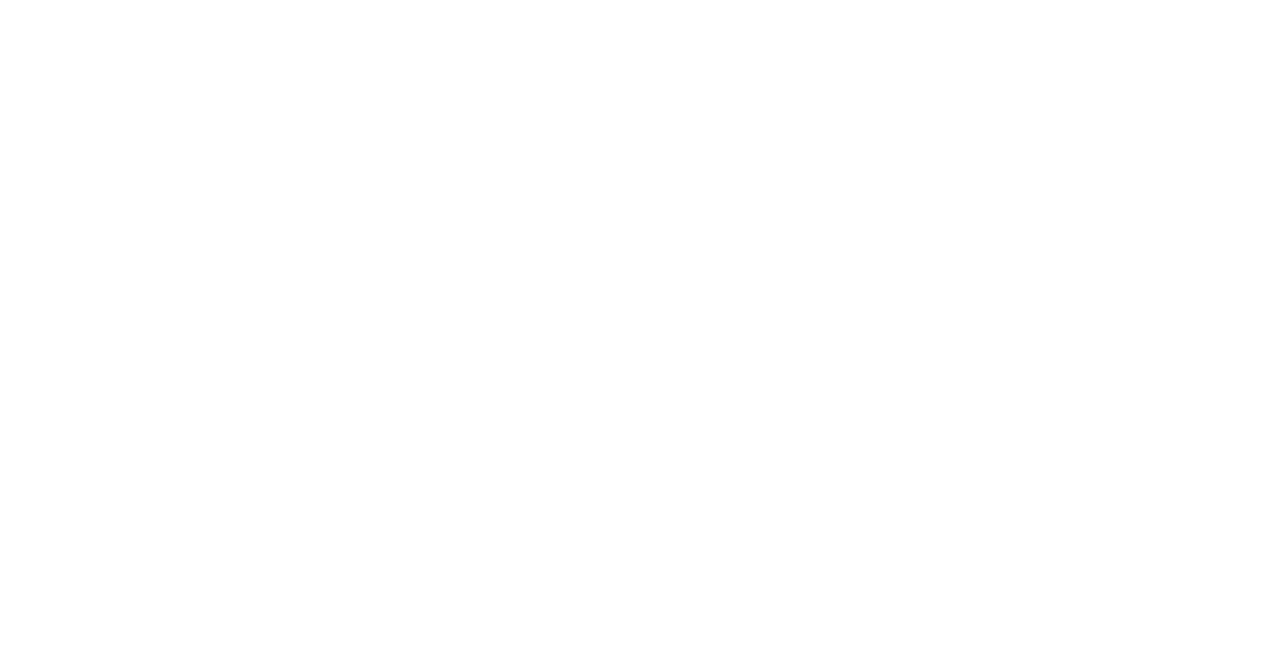
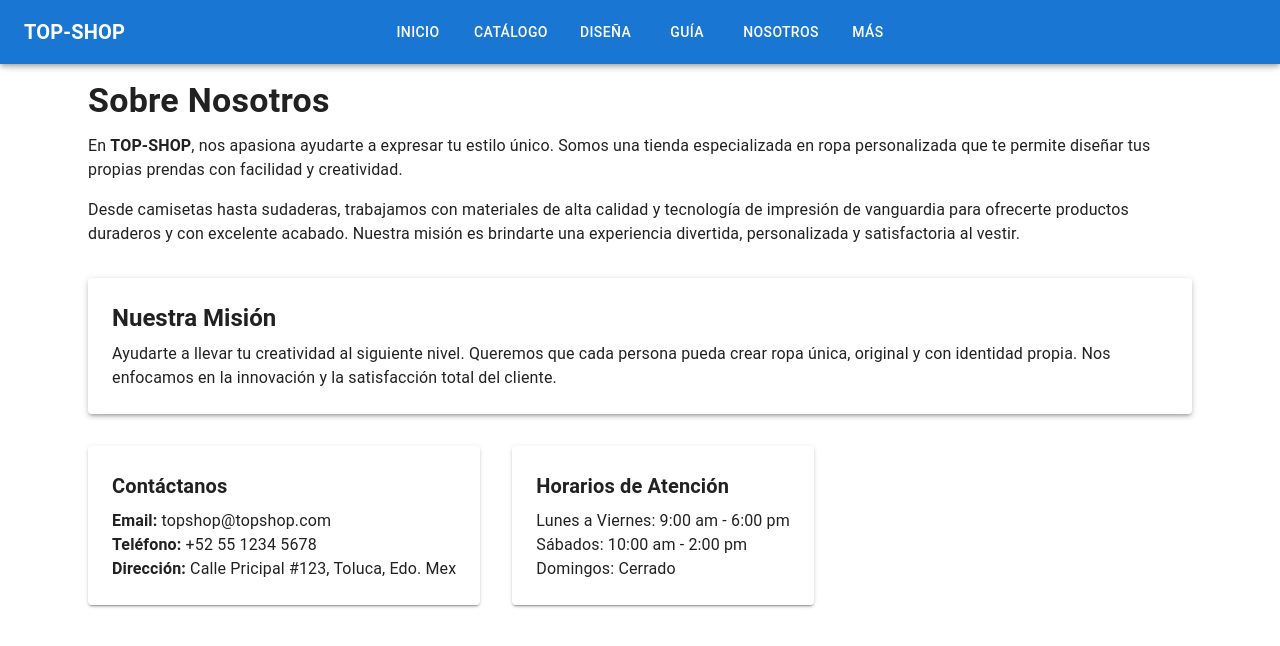
Before and after one commit to Alfred010101/TOP-SHOP-ISW, a React (Vite) app in the folder front-top-shop/: page /about in a window 1280 px wide. Before the commit this address had no page. Shown: the top 646 px of the page. Built offline with nearby package versions, Linux system fonts and the light colour scheme; sample sign-in values are in the browser's storage; some icons are missing.

Commit message:
agregar about

```diff
--- a/front-top-shop/src/App.tsx
+++ b/front-top-shop/src/App.tsx
@@ -35,9 +35,7 @@
 import About from "./pages/About";
 import HowItWorks from "./pages/HowItWorks";
 import Testimonials from "./pages/Testimonials";
-import Account from "./pages/Account";
 import Cart from "./pages/Cart";
-import Contact from "./pages/Contact";
 import FAQ from "./pages/FAQ";
 import ProtectedLayout from "./components/ProtectedLayout";
 import Home from "./pages/Home";
@@ -57,11 +55,10 @@
             <Route path="/home" element={<Home />} />
             <Route path="/design" element={<CustomDesign />} />
             <Route path="/catalogo" element={<Catalog />} />
-            <Route path="/sobre-nosotros" element={<About />} />
+            <Route path="/about" element={<About />} />
             <Route path="/como-funciona" element={<HowItWorks />} />
             <Route path="/opiniones" element={<Testimonials />} />
             <Route path="/carrito" element={<Cart />} />
-            <Route path="/contacto" element={<Contact />} />
             <Route path="/faq" element={<FAQ />} />
             <Route path="/account/*" element={<PerfilPage />} />
           </Route>
--- a/front-top-shop/src/components/Navbar.tsx
+++ b/front-top-shop/src/components/Navbar.tsx
@@ -66,6 +66,9 @@
           <Button color="inherit" component={RouterLink} to="/home">
             Inicio
           </Button>
+          <Button color="inherit" component={RouterLink} to="/catalogo">
+            Catálogo
+          </Button>
           <Button
             color="inherit"
             component={RouterLink}
@@ -74,15 +77,11 @@
           >
             Diseña
           </Button>
-
-          <Button color="inherit" component={RouterLink} to="/catalogo">
-            Catálogo
-          </Button>
-          <Button color="inherit" component={RouterLink} to="/sobre-nosotros">
-            Nosotros
-          </Button>
           <Button color="inherit" component={RouterLink} to="/como-funciona">
             Guía
+          </Button>
+          <Button color="inherit" component={RouterLink} to="/about">
+            Nosotros
           </Button>
           <Button color="inherit" onClick={handleOpenMenu}>
             Más <MoreVertIcon fontSize="small" />
@@ -100,13 +99,6 @@
           </MenuItem>
           <MenuItem component={RouterLink} to="/faq" onClick={handleCloseMenu}>
             FAQ
-          </MenuItem>
-          <MenuItem
-            component={RouterLink}
-            to="/contacto"
-            onClick={handleCloseMenu}
-          >
-            Contacto
           </MenuItem>
         </Menu>
 
--- a/front-top-shop/src/pages/About.tsx
+++ b/front-top-shop/src/pages/About.tsx
@@ -1,5 +1,72 @@
+import { Box, Typography, Container, Grid, Paper } from "@mui/material";
+
 const About = () => {
-  return <h1>About</h1>;
+  return (
+    <Container maxWidth="lg" sx={{ mt: 8, mb: 4 }}>
+      <Typography variant="h4" gutterBottom fontWeight="bold">
+        Sobre Nosotros
+      </Typography>
+
+      <Typography variant="body1" gutterBottom sx={{ mb: 2 }}>
+        En <strong>TOP-SHOP</strong>, nos apasiona ayudarte a expresar tu estilo
+        único. Somos una tienda especializada en ropa personalizada que te
+        permite diseñar tus propias prendas con facilidad y creatividad.
+      </Typography>
+
+      <Typography variant="body1" gutterBottom sx={{ mb: 3 }}>
+        Desde camisetas hasta sudaderas, trabajamos con materiales de alta
+        calidad y tecnología de impresión de vanguardia para ofrecerte productos
+        duraderos y con excelente acabado. Nuestra misión es brindarte una
+        experiencia divertida, personalizada y satisfactoria al vestir.
+      </Typography>
+
+      <Box sx={{ my: 4 }}>
+        <Paper elevation={3} sx={{ p: 3 }}>
+          <Typography variant="h5" gutterBottom fontWeight="bold">
+            Nuestra Misión
+          </Typography>
+          <Typography variant="body1">
+            Ayudarte a llevar tu creatividad al siguiente nivel. Queremos que
+            cada persona pueda crear ropa única, original y con identidad
+            propia. Nos enfocamos en la innovación y la satisfacción total del
+            cliente.
+          </Typography>
+        </Paper>
+      </Box>
+
+      <Grid container spacing={4}>
+        <Grid item xs={12} md={6}>
+          <Paper elevation={2} sx={{ p: 3 }}>
+            <Typography variant="h6" gutterBottom fontWeight="bold">
+              Contáctanos
+            </Typography>
+            <Typography variant="body1">
+              <strong>Email:</strong> topshop@topshop.com
+            </Typography>
+            <Typography variant="body1">
+              <strong>Teléfono:</strong> +52 55 1234 5678
+            </Typography>
+            <Typography variant="body1">
+              <strong>Dirección:</strong> Calle Pricipal #123, Toluca, Edo. Mex
+            </Typography>
+          </Paper>
+        </Grid>
+
+        <Grid item xs={12} md={6}>
+          <Paper elevation={2} sx={{ p: 3 }}>
+            <Typography variant="h6" gutterBottom fontWeight="bold">
+              Horarios de Atención
+            </Typography>
+            <Typography variant="body1">
+              Lunes a Viernes: 9:00 am - 6:00 pm
+            </Typography>
+            <Typography variant="body1">Sábados: 10:00 am - 2:00 pm</Typography>
+            <Typography variant="body1">Domingos: Cerrado</Typography>
+          </Paper>
+        </Grid>
+      </Grid>
+    </Container>
+  );
 };
 
 export default About;
--- a/front-top-shop/src/pages/Contact.tsx
+++ /dev/null
@@ -1,5 +0,0 @@
-const Contact = () => {
-  return <h1>Contact</h1>;
-};
-
-export default Contact;
```
